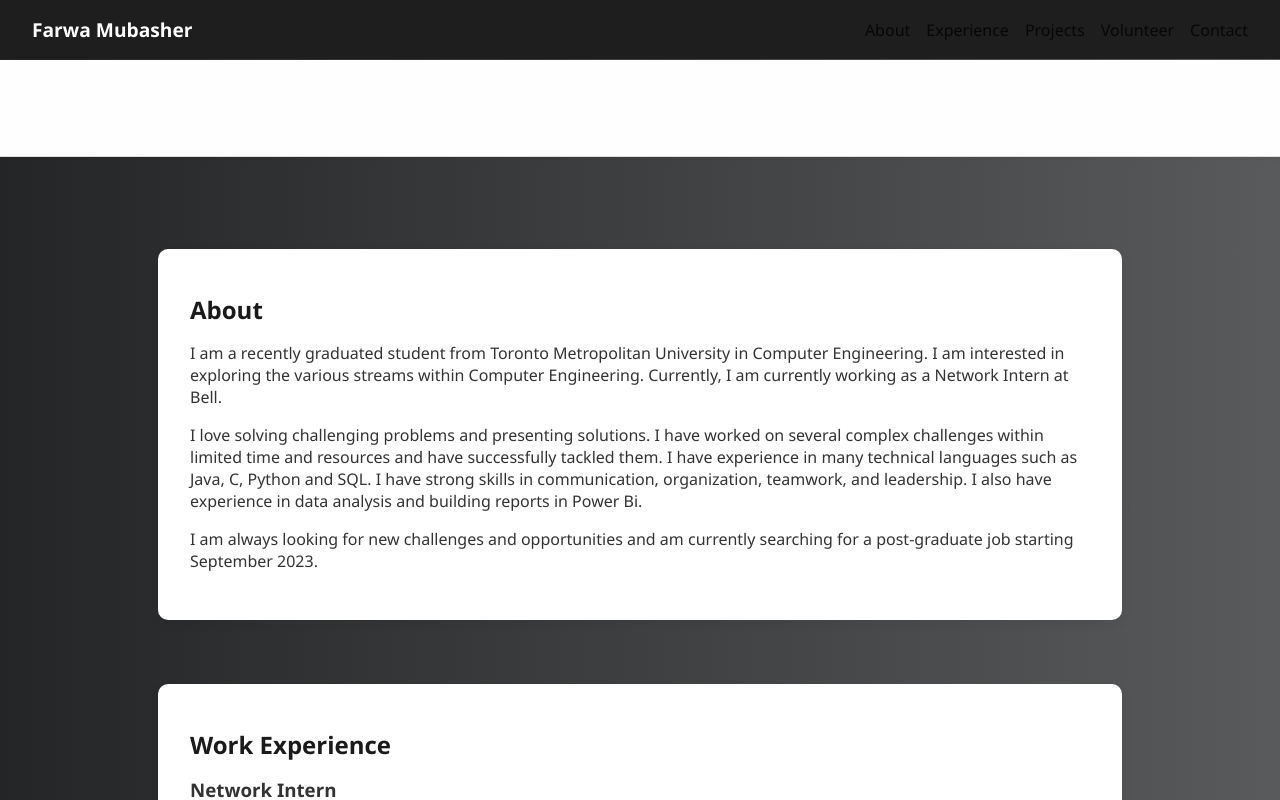
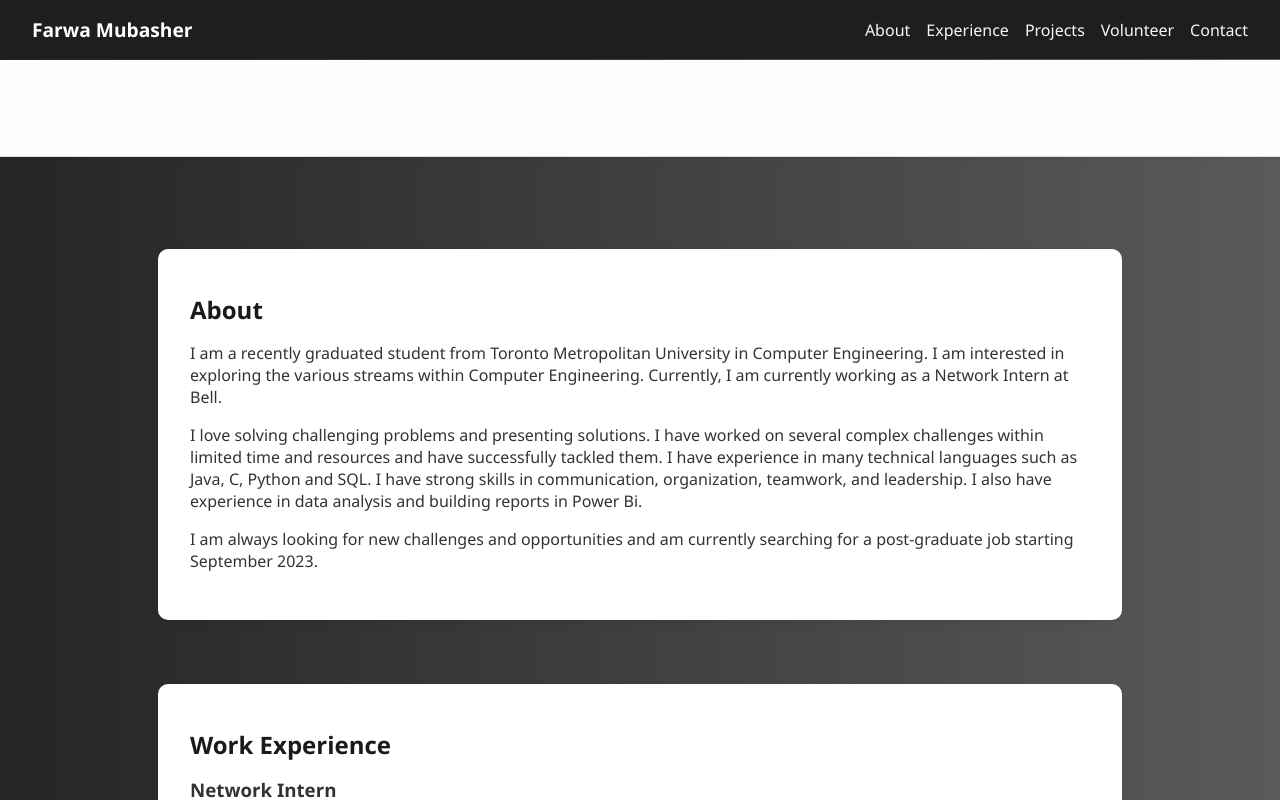
Before and after one commit to farwamubasher/farwamubasher, a React (Create React App) app: page / in a window 1280 px wide. Shown: the top 800 px of the page. Built offline with nearby package versions, Linux system fonts and the light colour scheme.

Commit message:
color for phone nav bar

```diff
--- a/src/App.css
+++ b/src/App.css
@@ -71,7 +71,7 @@ section {
 }
 
 .nav-links li a {
-  color: rgb(7, 7, 7);
+  color: rgb(249, 246, 246);
   text-decoration: none;
   font-weight: 500;
 }
@@ -80,10 +80,10 @@ section {
 /* Hamburger menu styles */
 .hamburger {
   display: none;
+  background-color: #333;
   flex-direction: column;
   cursor: pointer;
   gap: 5px;
-  color: black;
 }
 
 .bar {
@@ -99,6 +99,7 @@ section {
 @media (max-width: 768px) {
   .hamburger {
     display: flex;
+    background-color: #333;
   }
   .navbar-container {
     flex-direction: column;
@@ -126,7 +127,7 @@ section {
   }
 
   .nav-links li a {
-    color: #000; /* Ensure it's black or another visible color */
+    color: #f6f5f5; /* Ensure it's black or another visible color */
   }
 }
 
```
Also changed, not shown: 6 other files (tests, documents, lock files or other folders).
